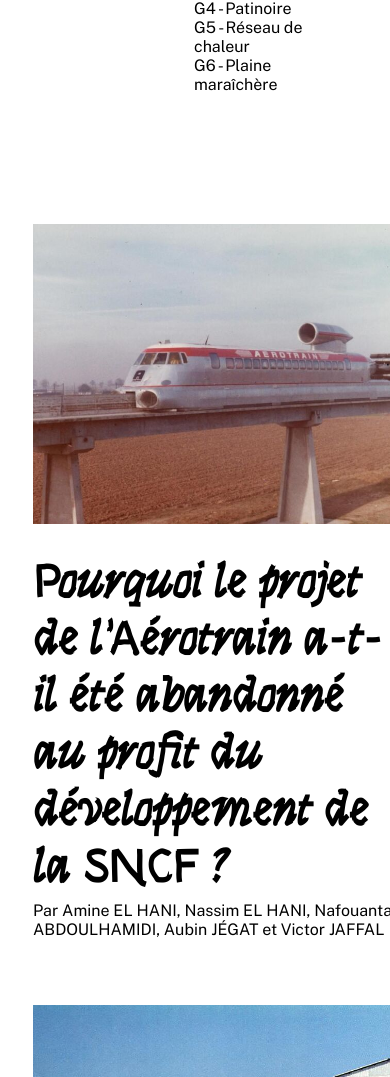
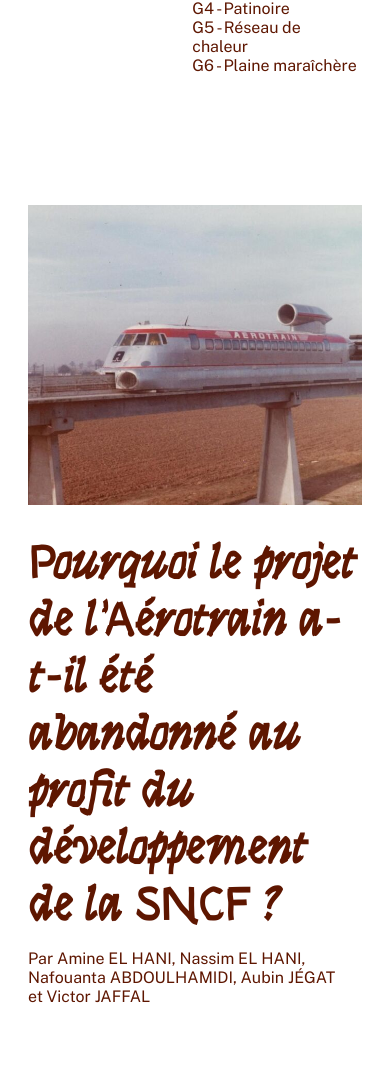
Before and after one commit to louis-boissel/Technologie-et-societe-P25, a plain HTML site: page index.html in a window 390 px wide. Shown: the part 91-1168 px from the top of the page. Drawn offline with Linux system fonts and the light colour scheme.

Commit message:
Add files via upload

```diff
--- a/cas-etude/cas-etude.css
+++ b/cas-etude/cas-etude.css
@@ -10,7 +10,8 @@
 
 body {
     background-color: white;
-    color: black;
+    color: #5E1600;
+    overflow-wrap: break-word;
 }
 
 #grid{
@@ -28,7 +29,7 @@
     justify-content: space-between;
     flex-direction: column;
     height: 1fr;
-    padding: 25px;
+    padding: 32px;
     top: 0;
     bottom: 0;
     left: 0;
@@ -45,13 +46,13 @@
     margin-left: 225px;
     margin-right: 50px;
     margin-top: 0px;
-    max-width: 800px;
     line-height: 1.2em;
+    width: 60vw;
 }
 
 a {
     text-decoration: none;
-    color: black;
+    color: #5E1600;
 }
 
 a:hover {
@@ -60,9 +61,8 @@
 
 h1{
     font-family: synetactile;
-    font-size: 60px;
+    font-size: 50px;
     margin-block-start: -30px;
-    display: inline-block;
     margin-bottom: 30px;
     max-width: 800px;
     line-height: 1em;
@@ -114,7 +114,7 @@
 
 img {
     width : auto;
-    max-width: 800px;
+    max-width: 100%;
     margin-top: 20px;
     margin-bottom: 20px;
     min-height: 300px;
@@ -160,6 +160,12 @@
         margin-left: 0;
         margin-right: 0;
         padding: 25px;
+        width: auto;
+    }
+    img {
+        width: 100%;
+        max-width: 100%;
+        min-height: auto;
     }
 }
 
--- a/index.html
+++ b/index.html
@@ -1,14 +1,17 @@
 <!DOCTYPE html>
 <html lang="en">
+
 <head>
     <meta charset="UTF-8">
     <meta name="viewport" content="width=device-width, initial-scale=1.0">
     <title>Technologie et société</title>
     <link rel="stylesheet" type="text/css" href="style/main.css">
 </head>
+
 <body>
+    <div id="grid">
     <div class="colonne1">
-        <a href="index.html">Technologie et société</a>
+        <a href="index.html" style="font-family: synetactile; font-size: 20px;">Technologie et société</a>
         <nav>
             <a href="cas-etude/g1.html">G1 - Aérotrain</a>
             <a href="cas-etude/g2.html">G2 - Aérotrain</a>
@@ -79,5 +82,6 @@
             </header>
         </article>
     </div>
+</div>
 </body>
 </html>
--- a/style/main.css
+++ b/style/main.css
@@ -10,7 +10,8 @@
 
 body {
     background-color: white;
-    color: black;
+    color: #5E1600;
+    overflow-wrap: break-word;
 }
 
 #grid{
@@ -28,7 +29,7 @@
     justify-content: space-between;
     flex-direction: column;
     height: 1fr;
-    padding: 25px;
+    padding: 32px;
     top: 0;
     bottom: 0;
     left: 0;
@@ -43,7 +44,7 @@
 
 a {
     text-decoration: none;
-    color: black;
+    color: #5E1600;
 }
 
 a:hover {
@@ -52,7 +53,7 @@
 
 img:hover {
     background: #e1e1e1;
-    box-shadow: 0 0 0 2px black;
+    box-shadow: 0 0 0 3px #5E1600;
 }
 
 
@@ -145,15 +146,17 @@
 
 
     #colonne2 {
-        grid-gap: 50px;
-        margin-left: 25px;
-        margin-right: 25px;
+        display: flex;
+        flex-direction: column;
+        margin-left: 20px;
+        margin-right: 20px;
     }
 
     article {
         flex-direction: column;
         width: 100%;
         gap: 25px;
+        margin-bottom: 50px;
     }
       article figure {
         margin-inline: 0px;
@@ -162,8 +165,8 @@
       article figure img {
         height: 300px;
         width: 100%;
+        max-width: 100%;
         object-fit: cover;
-        align-items: left;
       }
       article header {
         display: flex;
@@ -172,16 +175,15 @@
 
 
       h2 {
+        max-width: 100%;
         font-family: synetactile;
         font-size: 48px;
-        margin-block-start: 0px;
-        margin-bottom: -10px;
-        display: inline-block;
-        max-width: 600px;
+        margin-bottom: 0px;
     }
 
     p {
         font-family: public;
         font-size: 16px;
+        margin-right: 25px;
     }
 }
```
Also changed, not shown: cas-etude/g1.html (+12 -12 lines), cas-etude/g2.html (+2 -2 lines), cas-etude/g3.html (+2 -2 lines), cas-etude/g4.html (+2 -2 lines), cas-etude/g5.html (+2 -3 lines), cas-etude/g6.html (+2 -2 lines).
